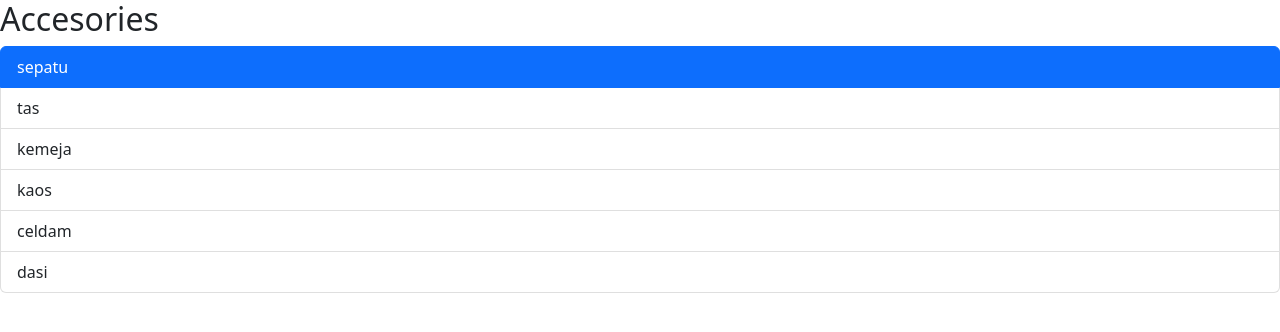
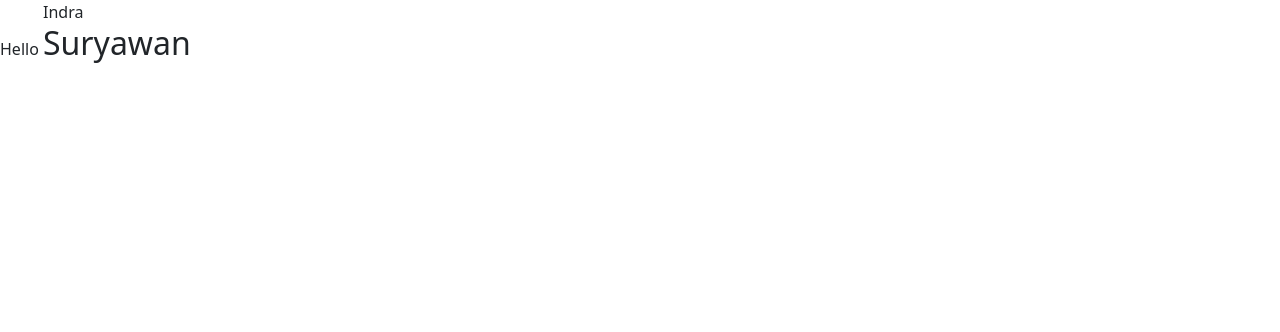
Before and after one commit to indraworks/reactmosh-beginner, a React (Vite) app: page / in a window 1280 px wide. Shown: the top 332 px of the page. Built offline with nearby package versions, Linux system fonts and the light colour scheme.

Commit message:
2.10 Input props to FUnctional Component With Children

```diff
--- a/src/App.tsx
+++ b/src/App.tsx
@@ -1,19 +1,19 @@
-import ListGroup from "./components/ListGroup";
+import Alert from "./components/Alert";
 
 const App = () => {
-  let items = ["sepatu", "tas", "kemeja", "kaos", "celdam", "dasi"];
-  let heading = "Accesories";
-  const handleSelectedItem = (item: string) => {
-    console.log(item);
-  };
+  // const children ="<p>Warning! Error Come This Module!</p>"
+  // return (
+  //   <>
+  //     <Alert>{children}</Alert>
+  //   </>
+  // );
   return (
-    <>
-      <ListGroup
-        items={items}
-        heading={heading}
-        onSelectedItem={handleSelectedItem}
-      />
-    </>
+    <Alert>
+      Hello{" "}
+      <p style={{ display: "inline-block" }}>
+        Indra <h2>Suryawan</h2>
+      </p>
+    </Alert>
   );
 };
 
--- /dev/null
+++ b/src/components/Alert.tsx
@@ -0,0 +1,13 @@
+import { ReactNode } from "react"
+
+interface Props {
+    children:ReactNode ;
+}
+
+const Alert = ({children}:Props) => {
+  return (
+    <div className="Alert Alert-Primary">{children}</div>
+  )
+}
+
+export default Alert
```
Also changed, not shown: catatan_bab2.txt.
